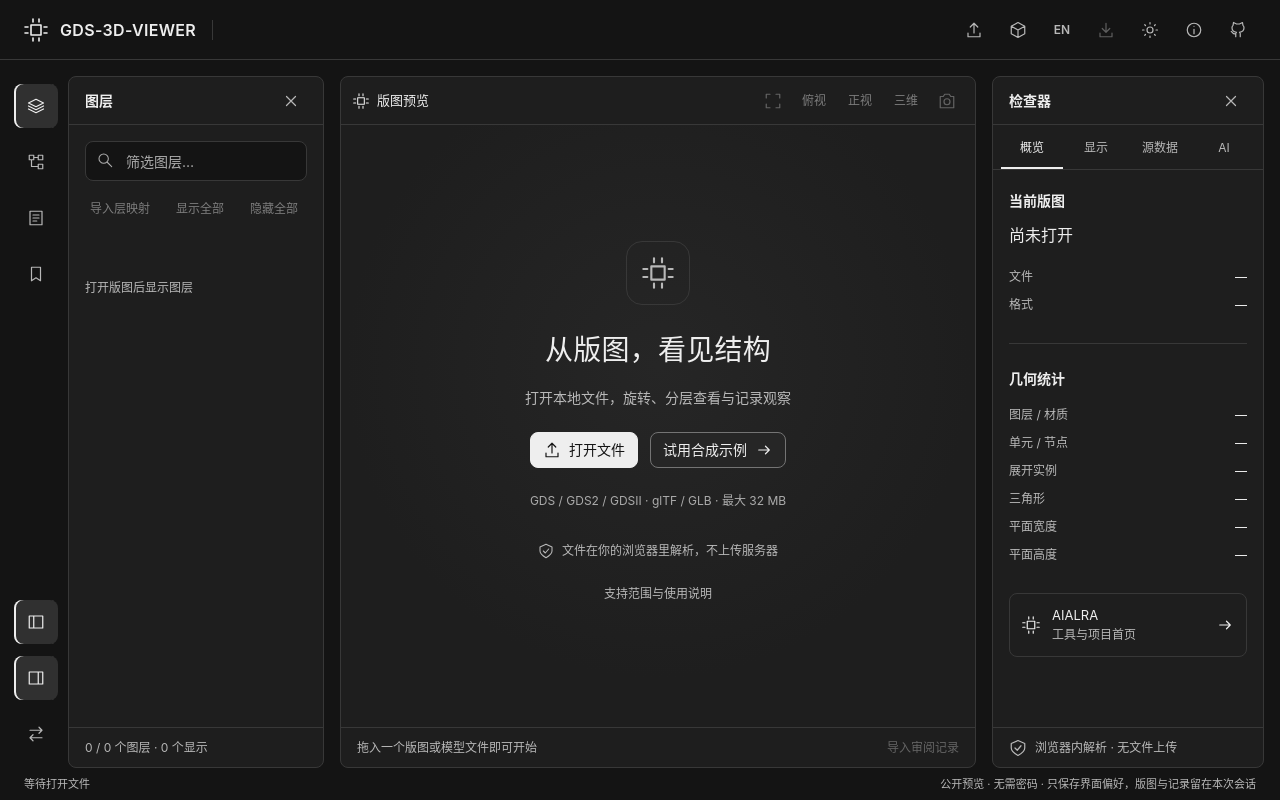
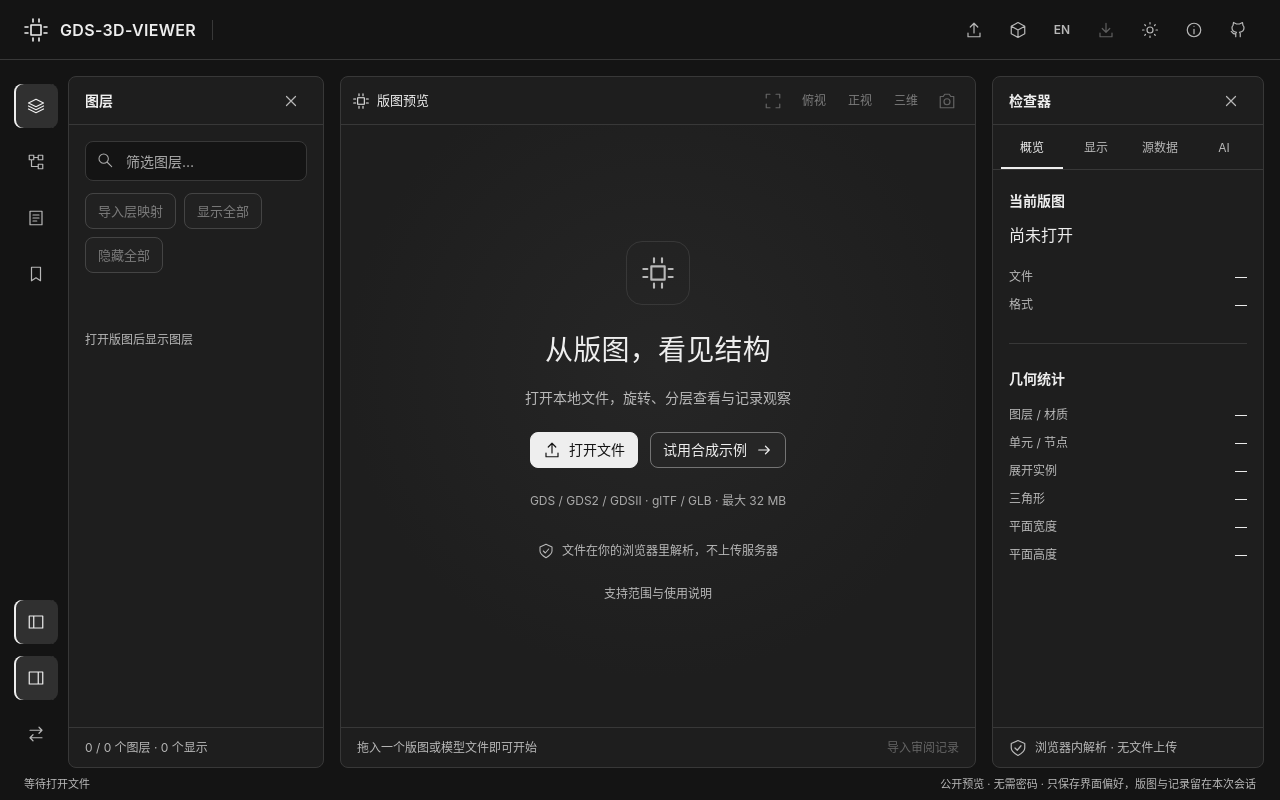
Before and after one commit to AIALRA-0/GDS-3D-VIEWER, a React (Vite) app in the folder apps/web/: page / in a window 1280 px wide. Built offline with nearby package versions, Linux system fonts and the light colour scheme.

Commit message:
Polish sidebar controls and refresh product showcase

```diff
--- a/apps/web/src/public/Workbench.tsx
+++ b/apps/web/src/public/Workbench.tsx
@@ -651,9 +651,9 @@ export default function Workbench() {
         {panel === "layers" && (
           <>
             <div className="group-actions">
-              <button className="text-button quiet" disabled={!layout || layout.format !== "gds"} onClick={() => mappingInput.current?.click()}>{t("导入层映射")}</button>
+              <button className="text-button" disabled={!layout || layout.format !== "gds"} onClick={() => mappingInput.current?.click()}>{t("导入层映射")}</button>
               <button
-                className="text-button quiet"
+                className="text-button"
                 onClick={() =>
                   setVisible(layout?.layers.map((l) => l.id) ?? [])
                 }
@@ -661,7 +661,7 @@ export default function Workbench() {
               >
                  {t("显示全部")} </button>
               <button
-                className="text-button quiet"
+                className="text-button"
                 onClick={() => setVisible([])}
                 disabled={!layout}
               >
@@ -696,7 +696,7 @@ export default function Workbench() {
                     </small>
                   </button>
                   <button
-                    className="isolate"
+                    className="icon-button isolate"
                     title={t("只看 {{0}}", {"0": layer.name})}
                     aria-label={t("只看 {{0}}", {"0": layer.name})}
                     onClick={() => {
@@ -904,11 +904,11 @@ export default function Workbench() {
             <div className="layer-rename">
               <p className="muted">{selectedLayer.id} · {t("名称由用户或层映射提供，层号保持不变")}</p>
               <label>{t("图层名称")}<input aria-label={t("图层名称")} maxLength={128} value={rename?.id === selectedLayer.id ? rename.value : layerNames[selectedLayer.id] ?? ""} placeholder={selectedLayer.name} onChange={(e) => setRename({ id: selectedLayer.id, value: e.target.value })} /></label>
-              <div className="group-actions"><button className="text-button quiet" onClick={() => {
+              <div className="group-actions"><button className="text-button" onClick={() => {
                 const value = rename?.id === selectedLayer.id ? rename.value.trim() : layerNames[selectedLayer.id] ?? "";
                 try { const names = value ? validateLayerNames({ ...layerNames, [selectedLayer.id]: value }) : Object.fromEntries(Object.entries(layerNames).filter(([id]) => id !== selectedLayer.id)); setLayerNames(names); setRename(null); }
                 catch (e) { setError(e instanceof Error ? e.message : "图层映射无法读取"); }
-              }}>{t("保存名称")}</button><button className="text-button quiet" onClick={() => { setLayerNames(Object.fromEntries(Object.entries(layerNames).filter(([id]) => id !== selectedLayer.id))); setRename(null); }}>{t("恢复默认")}</button></div>
+              }}>{t("保存名称")}</button><button className="text-button" onClick={() => { setLayerNames(Object.fromEntries(Object.entries(layerNames).filter(([id]) => id !== selectedLayer.id))); setRename(null); }}>{t("恢复默认")}</button></div>
             </div>
           )}
           {selectedLayer && (
@@ -1042,18 +1042,6 @@ export default function Workbench() {
         <div role="tabpanel" id="inspector-panel-ai" aria-labelledby="inspector-tab-ai" hidden={inspectorTab !== "ai"}>
         <ExplanationPanel layout={layout} object={selectedObject?.feature} layerNames={layerNames} />
         </div>
-        <a
-          className="portal-link"
-          href="https://aialra.online"
-          target="_blank"
-          rel="noreferrer"
-        >
-          <Icon name="chip" />
-          <span>
-            AIALRA<span> {t("工具与项目首页")} </span>
-          </span>
-          <Icon name="arrow" />
-        </a>
       </div>
       <div className="pane-foot">
         <Icon name="shield" />
--- a/apps/web/src/public/workbench.css
+++ b/apps/web/src/public/workbench.css
@@ -368,12 +368,30 @@ button svg {
 .group-actions {
   display: flex;
   gap: 8px;
-  padding: 0 12px 12px;
+  padding: 0;
+  flex-wrap: wrap;
 }
-.group-actions .text-button {
-  font-size: 12px;
-  padding: 4px 8px;
-  min-height: 32px;
+.navigation-pane .group-actions {
+  padding: 0 16px 16px;
+}
+.navigation-pane .text-button,
+.inspector-pane .text-button {
+  min-height: 36px;
+  padding: 7px 12px;
+  font-size: 13px;
+  line-height: 20px;
+  white-space: normal;
+  max-width: 100%;
+}
+.inspector-content section > .text-button {
+  margin-top: 12px;
+}
+.inspector-content .text-button + .muted,
+.inspector-content .text-button + dl {
+  margin-top: 12px;
+}
+.inspector-content .muted + dl {
+  margin-top: 8px;
 }
 .layer-list {
   padding: 0 8px 16px;
@@ -423,13 +441,15 @@ button svg {
   margin-top: 3px;
 }
 .isolate {
-  width: 28px;
+  width: 32px;
   height: 32px;
+  min-height: 32px;
+  padding: 0;
   display: flex;
   align-items: center;
   justify-content: center;
   color: var(--secondary);
-  border-radius: 4px;
+  border-radius: 8px;
   flex: none;
 }
 .isolate:hover {
@@ -552,27 +572,6 @@ input[type="range"] {
 }
 .inspector-content .muted + .muted {
   margin-top: 12px;
-}
-.portal-link {
-  border: 1px solid var(--line);
-  border-radius: 8px;
-  display: flex;
-  gap: 12px;
-  padding: 12px;
-  align-items: center;
-  text-decoration: none;
-}
-.portal-link:hover {
-  background: var(--hover);
-}
-.portal-link > span {
-  flex: 1;
-  font-size: 13px;
-}
-.portal-link > span > span {
-  display: block;
-  font-size: 12px;
-  color: var(--secondary);
 }
 .canvas-head {
   justify-content: space-between;
@@ -1084,6 +1083,8 @@ input[type="range"] {
 @media (pointer: coarse) {
   .top-actions .icon-button,
   .text-button,
+  .navigation-pane .text-button,
+  .inspector-pane .text-button,
   .cell-row,
   .isolate {
     min-height: 44px;
@@ -1134,8 +1135,8 @@ input[type="range"] {
 .explanation-panel h3 { display:flex; align-items:center; gap:8px; }
 .explanation-panel label { display:flex; flex-direction:column; gap:6px; margin:12px 0; font-size:12px; }
 .explanation-panel input:not([type=checkbox]), .explanation-panel select { width:100%; min-width:0; height:36px; padding:0 9px; border:1px solid var(--inputLine); border-radius:6px; background:var(--raised); color:var(--text); font:inherit; }
-.explanation-panel .consent-row { flex-direction:row; align-items:flex-start; line-height:1.6; }
-.explanation-panel .consent-row input { margin-top:4px; flex-shrink:0; }
+.explanation-panel .consent-row { flex-direction:row; align-items:flex-start; gap:10px; line-height:1.6; }
+.explanation-panel .consent-row input { margin:2px 0 0; width:16px; height:16px; padding:0; flex-shrink:0; }
 .explanation-panel details, .object-inspection details, .missing-references { margin:12px 0; font-size:12px; }
 .explanation-panel summary, .object-inspection summary, .missing-references summary { cursor:pointer; line-height:1.7; }
 .request-preview pre { max-height:260px; overflow:auto; padding:10px; background:var(--raised); border-radius:6px; font-size:11px; white-space:pre-wrap; overflow-wrap:anywhere; }
@@ -1185,7 +1186,6 @@ input[type="range"] {
 .inspector-tabs button[aria-selected=true] { color: var(--text); border-bottom-color: var(--text); }
 .layer-rename { margin: 12px 0; }
 .layer-rename label, .source-filter { display: flex; flex-direction: column; gap: 8px; margin: 12px 0; font-size: 12px; }
-.group-actions { flex-wrap: wrap; }
 .source-record { padding: 10px 0; border-bottom: 1px solid var(--line); overflow-wrap: anywhere; font-size: 12px; }
 .source-record summary { cursor: pointer; }
 .source-record dl { margin-top: 12px; }
```
Also changed, not shown: 16 other files (tests, documents, lock files or other folders).
